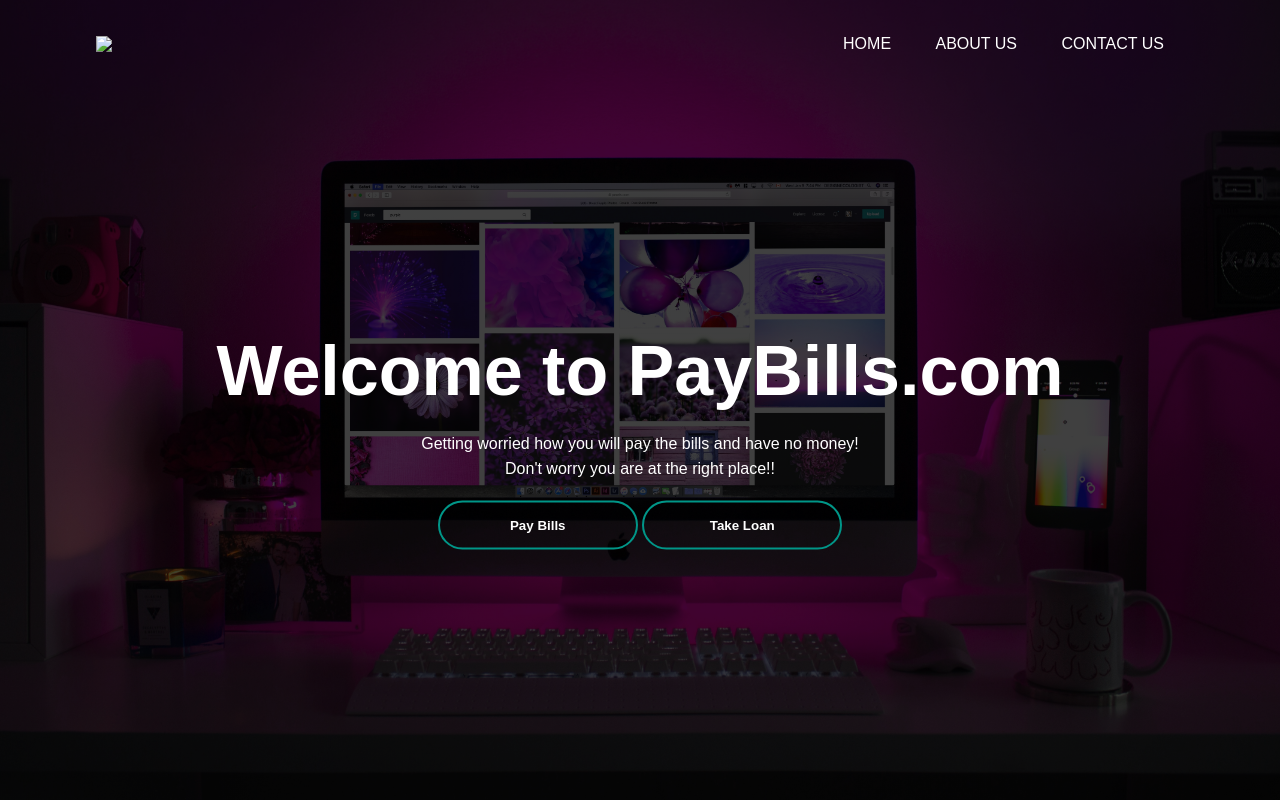
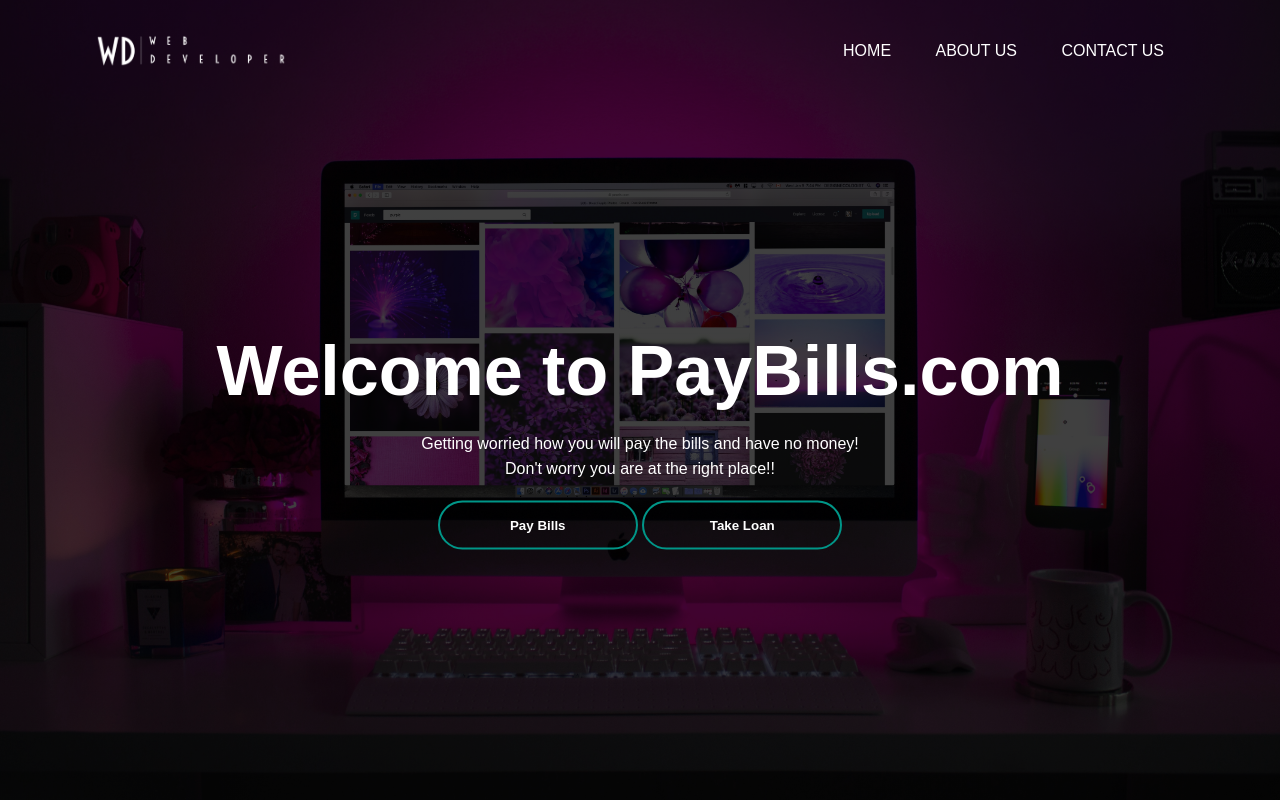
Before and after one commit to alpha121x/PayBills, a plain HTML site: page index.html in a window 1280 px wide. Shown: the top 800 px of the page. Drawn offline with Linux system fonts and the light colour scheme; the site is published under a folder, as on GitHub Pages, so addresses that start at the root find nothing.

Commit message:
Add files via upload

```diff
--- a/index.html
+++ b/index.html
@@ -11,7 +11,7 @@
     <section id="home">
     <div class="banner">
         <nav class="navbar">
-            <img src="/logo.png" class="logo">
+            <img src="logo.png" class="logo">
             <ul>
                 <li><a href="#home">Home</a></li>
                 <li><a href="#about">About Us</a></li>
```
